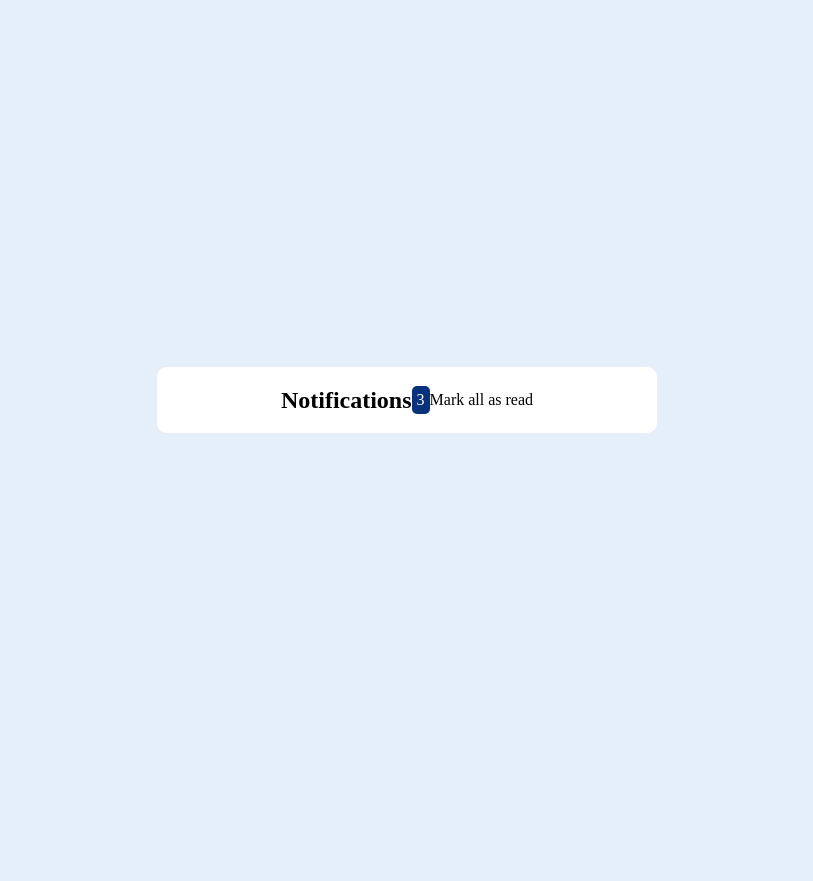
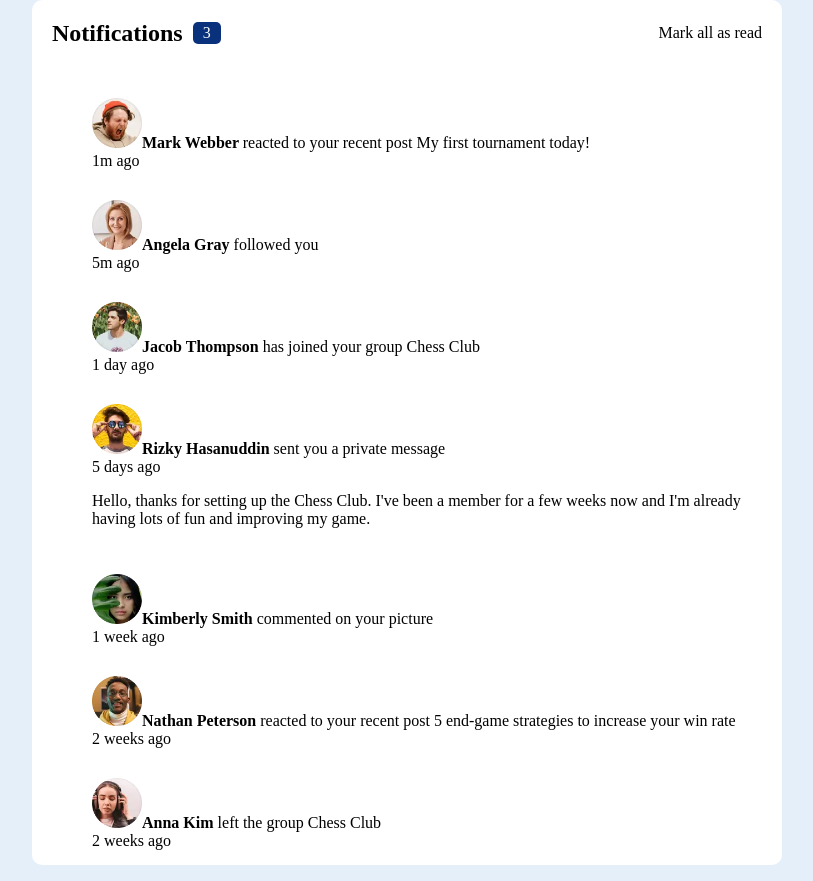
Before and after one commit to LorryAfriyie/notifications-page, a React (Vite) app: page / in a window 1280 px wide. Shown: the whole page, without its empty margins (233-1046 px from the left). Before the commit the page ends 800 px from the top, so only its background shows below. Built offline with nearby package versions, Linux system fonts and the light colour scheme.

Commit message:
Adding notification list
Displaying list of notifications through list data structure iteration and adjusting styling.

```diff
--- /dev/null
+++ b/src/NotificationList.jsx
@@ -0,0 +1,106 @@
+export const NotificationList = () => {
+  return (
+    <div className="notification-list">
+      <ul>
+        {listOfNotifications.map((y) => {
+          return (
+            <li key={y.personId}>
+              <img src={y.image} alt="" />
+              <strong>{y.name + " "}</strong>
+              {y.note_msg + " " + y.post}
+              <br />
+              {y.timestamp}
+
+              {privateMessage.map((x) => {
+                return (
+                  <>
+                    {x.personId === y.personId ? (
+                      <p className="private-message">{x.message}</p>
+                    ) : (
+                      ""
+                    )}
+                  </>
+                );
+              })}
+            </li>
+          );
+        })}
+      </ul>
+    </div>
+  );
+};
+
+const listOfNotifications = [
+  {
+    personId: 1,
+    name: "Mark Webber",
+    image: "/images/avatar-mark-webber.webp",
+    note_msg: "reacted to your recent post",
+    post: "My first tournament today!",
+    timestamp: "1m ago",
+    msg: 0,
+  },
+  {
+    personId: 2,
+    name: "Angela Gray",
+    image: "/images/avatar-angela-gray.webp",
+    note_msg: "followed you",
+    post: "",
+    timestamp: "5m ago",
+    msg: 0,
+  },
+  {
+    personId: 3,
+    name: "Jacob Thompson",
+    image: "/images/avatar-jacob-thompson.webp",
+    note_msg: "has joined your group",
+    post: "Chess Club",
+    timestamp: "1 day ago",
+    msg: 0,
+  },
+  {
+    personId: 4,
+    name: "Rizky Hasanuddin",
+    image: "/images/avatar-rizky-hasanuddin.webp",
+    note_msg: "sent you a private message",
+    post: "",
+    timestamp: "5 days ago",
+    msg: 1,
+  },
+  {
+    personId: 5,
+    name: "Kimberly Smith",
+    image: "/images/avatar-kimberly-smith.webp",
+    note_msg: "commented on your picture",
+    post: "",
+    timestamp: "1 week ago",
+    msg: 0,
+  },
+  {
+    personId: 6,
+    name: "Nathan Peterson",
+    image: "/images/avatar-nathan-peterson.webp",
+    note_msg: "reacted to your recent post",
+    post: "5 end-game strategies to increase your win rate",
+    timestamp: "2 weeks ago",
+    msg: 0,
+  },
+  {
+    personId: 7,
+    name: "Anna Kim",
+    image: "/images/avatar-anna-kim.webp",
+    note_msg: "left the group",
+    post: "Chess Club",
+    timestamp: "2 weeks ago",
+    msg: 0,
+  },
+];
+
+const privateMessage = [
+  {
+    msgId: 1,
+    personId: 4,
+    message:
+      "Hello, thanks for setting up the Chess Club. I've been a member for a few weeks now and I'm already having lots  of fun and improving my game.",
+  },
+];
--- /dev/null
+++ b/src/NotificationList.scss
@@ -0,0 +1,13 @@
+.notification-list {
+  ul {
+    li {
+      list-style-type: none;
+      padding: 15px 0 15px 0;
+
+      img {
+        width: 50px;
+        height: 50px;
+      }
+    }
+  }
+}
--- a/src/NotificationPage.scss
+++ b/src/NotificationPage.scss
@@ -1,26 +1,33 @@
 .notification-page {
   background-color: hsl(0, 0%, 100%);
   border-radius: 10px;
-  width: 500px;
+  padding: 0 20px 0 20px;
+  max-width: 750px;
 
   .card-header {
-    display: flex;
-    align-items: center;
-    justify-content: center;
+    display: grid;
+    place-content: center;
+    grid-template-columns: repeat(2, 1fr);
 
     .badge {
       display: flex;
       align-items: center;
+      justify-content: left;
 
       .badge-notification {
         background-color: hsl(219, 85%, 26%);
         color: hsl(0, 0%, 100%);
-        padding: 5px;
+        padding: 2px 10px 2px 10px;
+        margin-left: 10px;
         border-radius: 5px;
       }
     }
 
     .read {
+      display: flex;
+      align-items: center;
+      justify-content: right;
+
       a {
         text-decoration: none;
         color: #000;
--- a/src/notificationPage.jsx
+++ b/src/notificationPage.jsx
@@ -1,3 +1,5 @@
+import { NotificationList } from "./NotificationList";
+
 export const NotificationPage = () => {
   return (
     <div className="notification-page">
@@ -12,6 +14,8 @@ export const NotificationPage = () => {
           <a href="!#">Mark all as read</a>
         </div>
       </div>
+
+      <NotificationList />
     </div>
   );
 };
--- a/src/styles.scss
+++ b/src/styles.scss
@@ -1,6 +1,7 @@
 @import "NotificationPage.scss";
+@import "NotificationList.scss";
 
-:root {
+:root  {
   font-synthesis: none;
   text-rendering: optimizeLegibility;
   -webkit-font-smoothing: antialiased;
```
